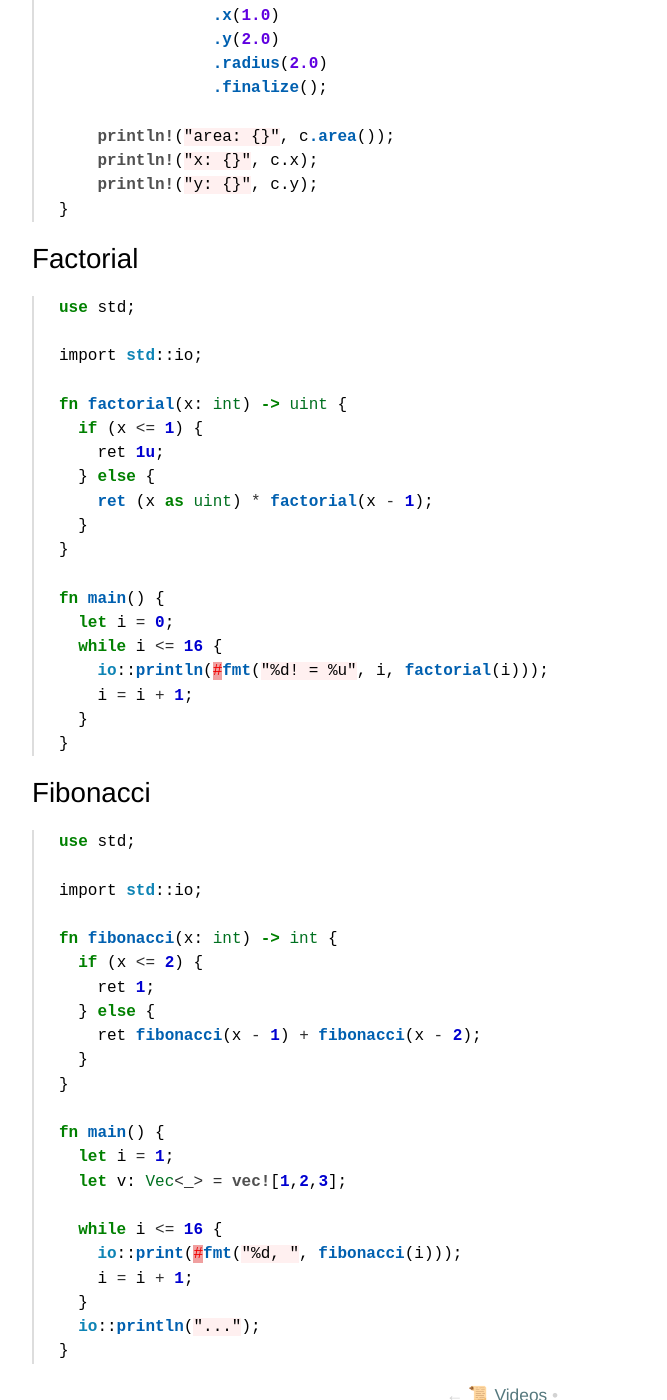
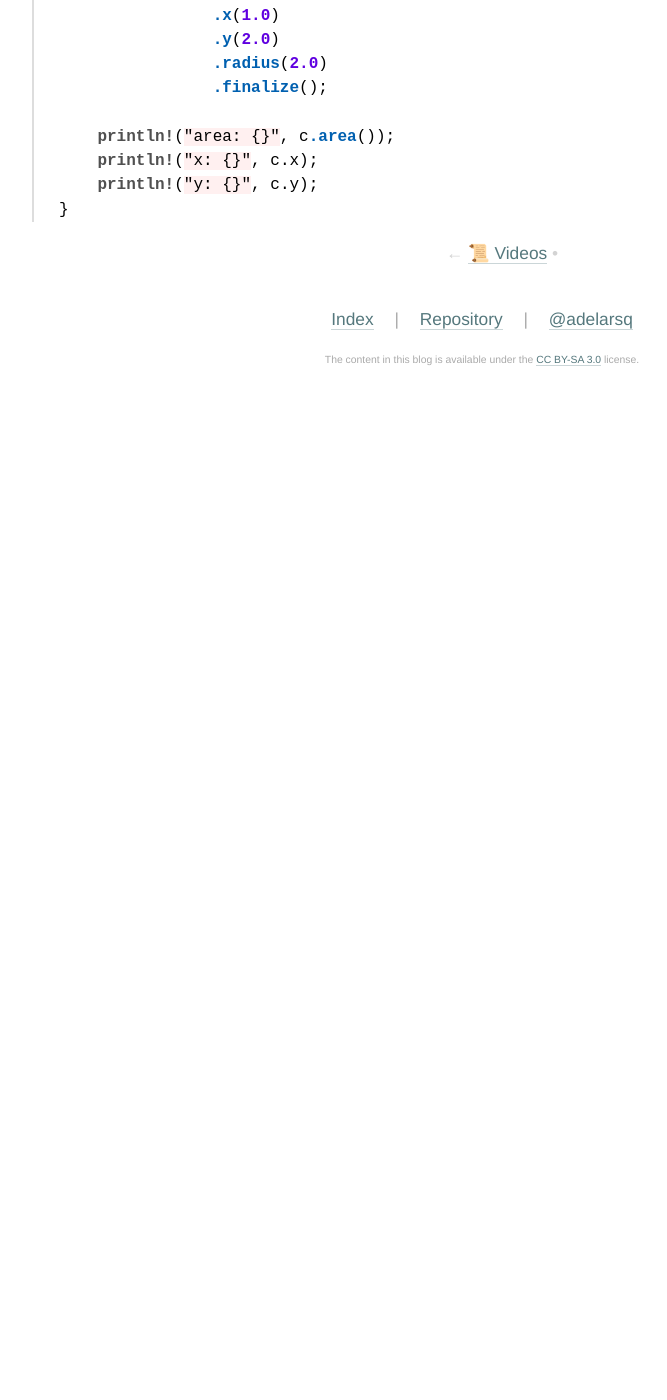
Before and after one commit to adelarsq/daily-rust.github.io, a Jekyll site: the page built from _posts/2016-06-24-mini_book.md, in a window 1280 px wide and 1400 px high, scrolled down 18161 px. Shown: the whole window, without its empty margins (158-825 px from the left). Built offline with Jekyll 4.4.1, drawn with Linux system fonts in a browser that asks for light colours; after the commit the page ends 18560 px from its top, so only the background shows below that.

Commit message:
Update 2016-06-24-mini_book.md

````diff
--- a/_posts/2016-06-24-mini_book.md
+++ b/_posts/2016-06-24-mini_book.md
@@ -895,54 +895,3 @@ fn main() {
     println!("y: {}", c.y);
 }
 ```
-
-# Factorial
-
-```rust
-use std;
-
-import std::io;
-
-fn factorial(x: int) -> uint {
-  if (x <= 1) {
-    ret 1u;
-  } else {
-    ret (x as uint) * factorial(x - 1);
-  }
-}
-
-fn main() {
-  let i = 0;
-  while i <= 16 {
-    io::println(#fmt("%d! = %u", i, factorial(i)));
-    i = i + 1;
-  }
-}
-```
-
-# Fibonacci
-
-```rust
-use std;
-
-import std::io;
-
-fn fibonacci(x: int) -> int {
-  if (x <= 2) {
-    ret 1;
-  } else {
-    ret fibonacci(x - 1) + fibonacci(x - 2);
-  }
-}
-
-fn main() {
-  let i = 1;
-  let v: Vec<_> = vec![1,2,3];
-
-  while i <= 16 {
-    io::print(#fmt("%d, ", fibonacci(i)));
-    i = i + 1;
-  }
-  io::println("...");
-}
-```
````
